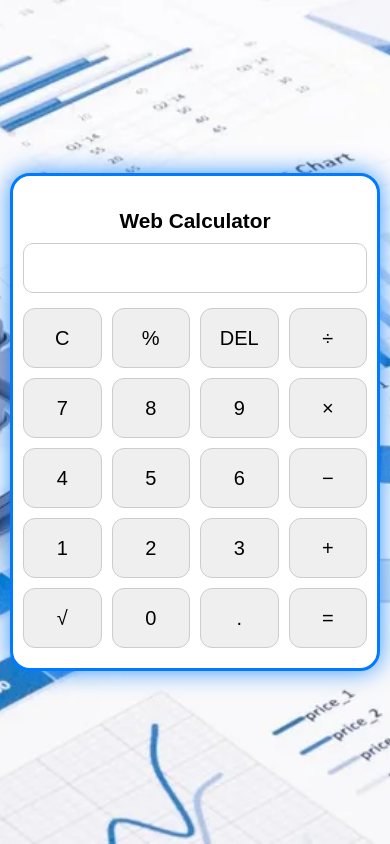
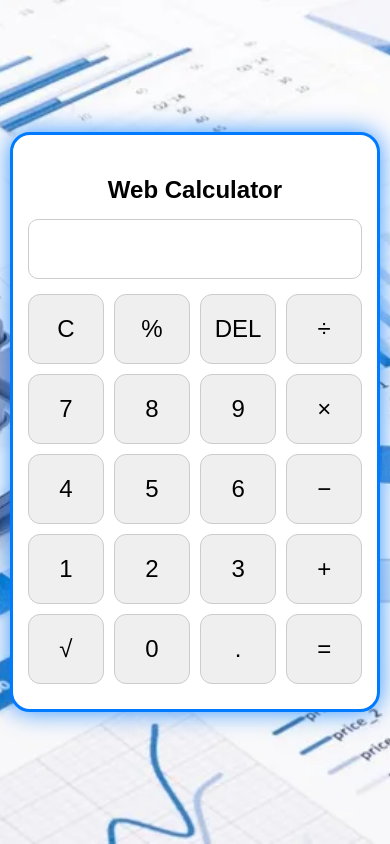
Before and after one commit to Mcoasty/flask-calculator, a Flask app: page / in a window 390 px wide. Run offline with Flask 3, Linux system fonts and the light colour scheme.

Commit message:
Fix doctype and make mobile friendly

```diff
--- a/templates/calculator_buttons.html
+++ b/templates/calculator_buttons.html
@@ -75,24 +75,25 @@
         /* Mobile adjustments */
 @media (max-width: 500px) {
     .calculator {
-            width: 100vw;
-            max-width: none;
-            margin: 0 10px;
-            padding: 20px 10px;
+        width: 95vw;
+        max-width: 400px; /* Increase width cap for mobile */
+        padding: 25px 15px;
+        border-radius: 20px;
     }
 
     input[type="text"] {
-            height: 50px;
-            font-size: 22px;
+        height: 60px;
+        font-size: 26px;
     }
 
     .buttons button {
-            height: 60px;
-            font-size: 20px;
+        height: 70px;
+        font-size: 24px;
     }
 
     h1 {
-            font-size: 1.3em;
+        font-size: 1.5em;
+        margin-bottom: 15px;
     }
 }
 
```
Lines whose indentation alone changed are shown as unchanged.
